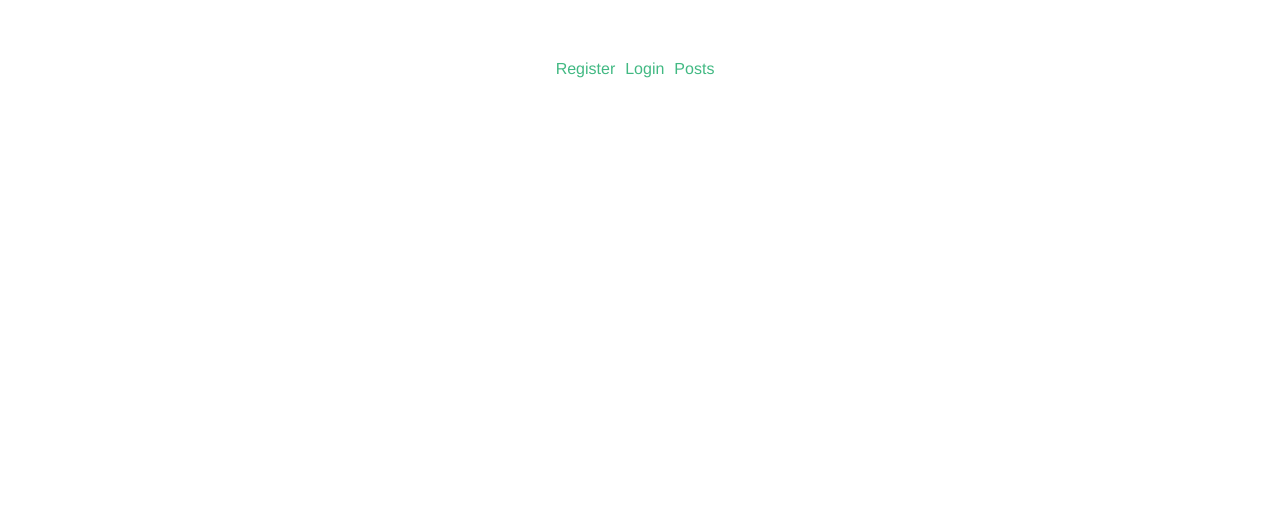
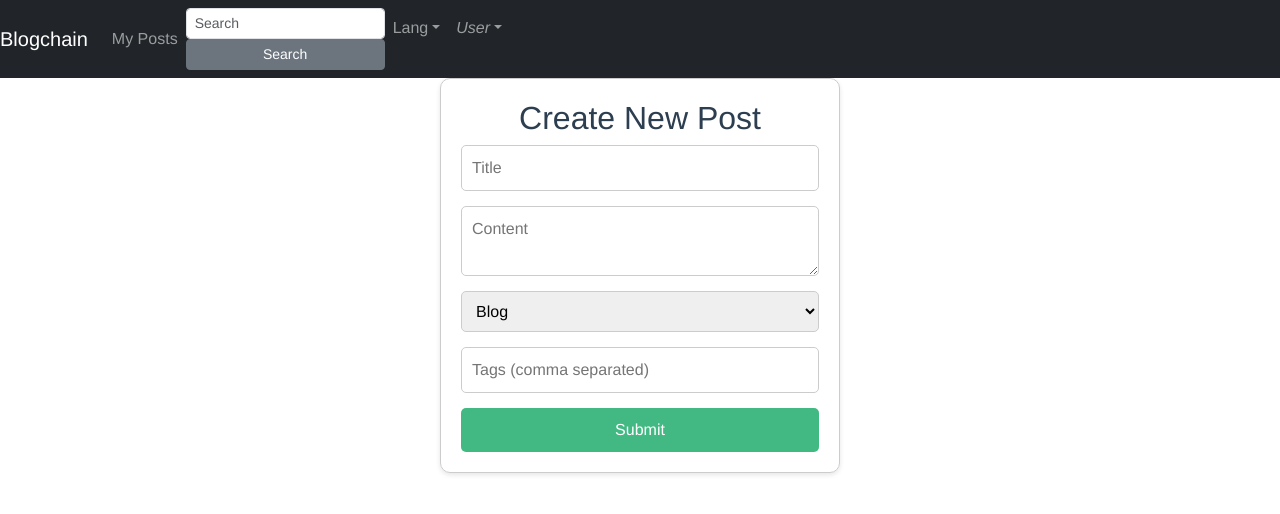
Before and after one commit to St3plox/Blogchain, a Vue app in the folder app/frontend/blogchain-vue/: page / in a window 1280 px wide. Shown: the top 514 px of the page. Built offline with nearby package versions, Linux system fonts and the light colour scheme.

Commit message:
front create post

```diff
--- a/app/frontend/blogchain-vue/package.json
+++ b/app/frontend/blogchain-vue/package.json
@@ -9,6 +9,8 @@
   },
   "dependencies": {
     "axios": "^1.7.2",
+    "bootstrap": "^5.3.3",
+    "bootstrap-vue": "^2.23.1",
     "core-js": "^3.8.3",
     "vue": "^2.7.16",
     "vue-router": "^3.6.5"
--- a/app/frontend/blogchain-vue/src/App.vue
+++ b/app/frontend/blogchain-vue/src/App.vue
@@ -1,54 +1,30 @@
 <template>
   <div id="app">
     <nav>
-      <ul>
-        <li>
-          <router-link to="/register">Register</router-link>
-        </li>
-        <li>
-          <router-link to="/login">Login</router-link>
-        </li>
-        <li>
-          <router-link to="/posts">Posts</router-link>
-        </li>
-      </ul>
+      <NavBar />
     </nav>
     <router-view></router-view>
   </div>
 </template>
 
 <script>
+import NavBar from './components/NavBar.vue';
+
 export default {
   name: 'App',
+  components: {
+    NavBar
+  }
 };
 </script>
 
 <style>
 #app {
   font-family: Avenir, Helvetica, Arial, sans-serif;
-  -webkit-font-smoothing: antialiased;
-  -moz-osx-font-smoothing: grayscale;
-  text-align: center;
-  color: #2c3e50;
-  margin-top: 60px;
-}
+    -webkit-font-smoothing: antialiased;
+    -moz-osx-font-smoothing: grayscale;
+    text-align: center;
+    color: #2c3e50;
+  }
 
-nav ul {
-  list-style-type: none;
-  padding: 0;
-}
-
-nav ul li {
-  display: inline;
-  margin-right: 10px;
-}
-
-nav ul li a {
-  text-decoration: none;
-  color: #42b983;
-}
-
-nav ul li a.router-link-active {
-  font-weight: bold;
-}
 </style>
--- /dev/null
+++ b/app/frontend/blogchain-vue/src/components/NavBar.vue
@@ -0,0 +1,45 @@
+<template>
+    <div>
+            <b-navbar toggleable="lg" type="dark" variant="dark">
+            <b-navbar-brand href="/">Blogchain</b-navbar-brand>
+
+            <b-navbar-toggle target="nav-collapse"></b-navbar-toggle>
+
+            <b-collapse id="nav-collapse" is-nav>
+                <b-navbar-nav>
+                    <b-nav-item href="/posts">My Posts</b-nav-item>
+                </b-navbar-nav>
+
+                <!-- Right aligned nav items -->
+                <b-navbar-nav class="ml-auto">
+                    <b-nav-form>
+                        <b-form-input size="sm" class="mr-sm-2" placeholder="Search"></b-form-input>
+                        <b-button size="sm" class="my-2 my-sm-0" type="submit">Search</b-button>
+                    </b-nav-form>
+
+                    <b-nav-item-dropdown text="Lang" right>
+                        <b-dropdown-item href="#">EN</b-dropdown-item>
+                        <b-dropdown-item href="#">RU</b-dropdown-item>
+                    </b-nav-item-dropdown>
+
+                    <b-nav-item-dropdown right>
+                        <!-- Using 'button-content' slot -->
+                        <template #button-content>
+                            <em>User</em>
+                        </template>
+                        <b-dropdown-item href="#">Profile</b-dropdown-item>
+                        <b-dropdown-item href="#">Sign Out</b-dropdown-item>
+                    </b-nav-item-dropdown>
+                </b-navbar-nav>
+            </b-collapse>
+        </b-navbar>
+    </div>
+</template>
+
+<script>
+
+export default {
+    name: 'NavBar'
+};
+
+</script>
--- a/app/frontend/blogchain-vue/src/components/UserLogin.vue
+++ b/app/frontend/blogchain-vue/src/components/UserLogin.vue
@@ -21,6 +21,7 @@ export default {
       password: ''
     };
   },
+
   methods: {
     async login() {
       try {
@@ -44,4 +45,5 @@ export default {
     }
   }
 };
+
 </script>
--- a/app/frontend/blogchain-vue/src/components/UserRegister.vue
+++ b/app/frontend/blogchain-vue/src/components/UserRegister.vue
@@ -12,7 +12,7 @@
 
 <script>
 import axios from '@/axios';
-import '@/assets/css/form-styles.css'; // Import the shared styles
+import '@/assets/css/form-styles.css';
 
 export default {
   name: 'UserRegister',
@@ -29,7 +29,7 @@ export default {
         await axios.post('/users/register', {
           username: this.username,
           password: this.password,
-          email: this.email
+          email:    this.email
         });
         alert('Registration successful!');
       } catch (error) {
--- a/app/frontend/blogchain-vue/src/components/BlogPosts.vue
+++ b/app/frontend/blogchain-vue/src/components/posts/BlogPosts.vue
@@ -15,7 +15,7 @@ export default {
     data() {
         return {
             posts: [],
-            page: 0,             pageSize: 50
+            page: 0, pageSize: 50
         };
     },
     async created() {
--- /dev/null
+++ b/app/frontend/blogchain-vue/src/components/posts/PostForm.vue
@@ -0,0 +1,101 @@
+<template>
+    <div class="form-container">
+        <h2>Create New Post</h2>
+        <form @submit.prevent="submitPost">
+            <input v-model="title" placeholder="Title" required />
+            <textarea v-model="content" placeholder="Content" required></textarea>
+            <select v-model="category">
+                <option :value="0">Blog</option>
+                <option :value="1">News</option>
+                <option :value="2">Article</option>
+            </select>
+            <input v-model="tagsInput" placeholder="Tags (comma separated)" />
+            <button type="submit">Submit</button>
+        </form>
+    </div>
+</template>
+
+<script>
+import axios from '@/axios';
+import { getToken } from '@/utils/auth';
+
+export default {
+    name: 'PostForm',
+    data() {
+        return {
+            title: '',
+            content: '',
+            category: 0,
+            tagsInput: '',
+        };
+    },
+    methods: {
+        async submitPost() {
+            try {
+                const token = getToken();
+                const tags = this.tagsInput.split(',').map(tag => tag.trim());
+                const response = await axios.post(
+                    '/posts',
+                    {
+                        title: this.title,
+                        content: this.content,
+                        category: this.category,
+                        tags: tags
+                    },
+                    {
+                        headers: {
+                            Authorization: `Bearer ${token}`
+                        }
+                    }
+                );
+                alert('Post submitted successfully!');
+                console.log(response)
+            } catch (error) {
+                console.error('Post submission failed:', error);
+                alert('Post submission failed.');
+            }
+
+        }
+    }
+};
+</script>
+
+<style scoped>
+.form-container {
+    max-width: 400px;
+    margin: 0 auto;
+    padding: 20px;
+    border: 1px solid #ccc;
+    border-radius: 10px;
+    box-shadow: 0 2px 5px rgba(0, 0, 0, 0.1);
+}
+
+form {
+    display: flex;
+    flex-direction: column;
+}
+
+input,
+textarea,
+select {
+    margin-bottom: 15px;
+    padding: 10px;
+    font-size: 16px;
+    border: 1px solid #ccc;
+    border-radius: 5px;
+}
+
+button {
+    padding: 10px;
+    font-size: 16px;
+    background-color: #42b983;
+    color: white;
+    border: none;
+    border-radius: 5px;
+    cursor: pointer;
+}
+
+button:hover {
+    background-color: #369d73;
+}
+</style>
--- a/app/frontend/blogchain-vue/src/router/index.js
+++ b/app/frontend/blogchain-vue/src/router/index.js
@@ -2,14 +2,16 @@ import Vue from 'vue';
 import Router from 'vue-router';
 import UserRegister from '@/components/UserRegister.vue';
 import UserLogin from '@/components/UserLogin.vue';
-import BlogPosts from '@/components/BlogPosts.vue';
+import BlogPosts from '@/components/posts/BlogPosts.vue';
+import PostForm from '@/components/posts/PostForm.vue';
 
 Vue.use(Router);
 
 const routes = [
     { path: '/register', component: UserRegister },
     { path: '/login', component: UserLogin },
-    { path: '/posts', component: BlogPosts }
+    { path: '/posts', component: BlogPosts },
+    { path: '/', component: PostForm }
 ];
 
 const router = new Router({
```
Also changed, not shown: app/frontend/blogchain-vue/src/components/HomePage.vue (added, +18 -0 lines), app/frontend/blogchain-vue/src/main.js (+15 -0 lines), 1 other file (tests, documents, lock files or other folders).
